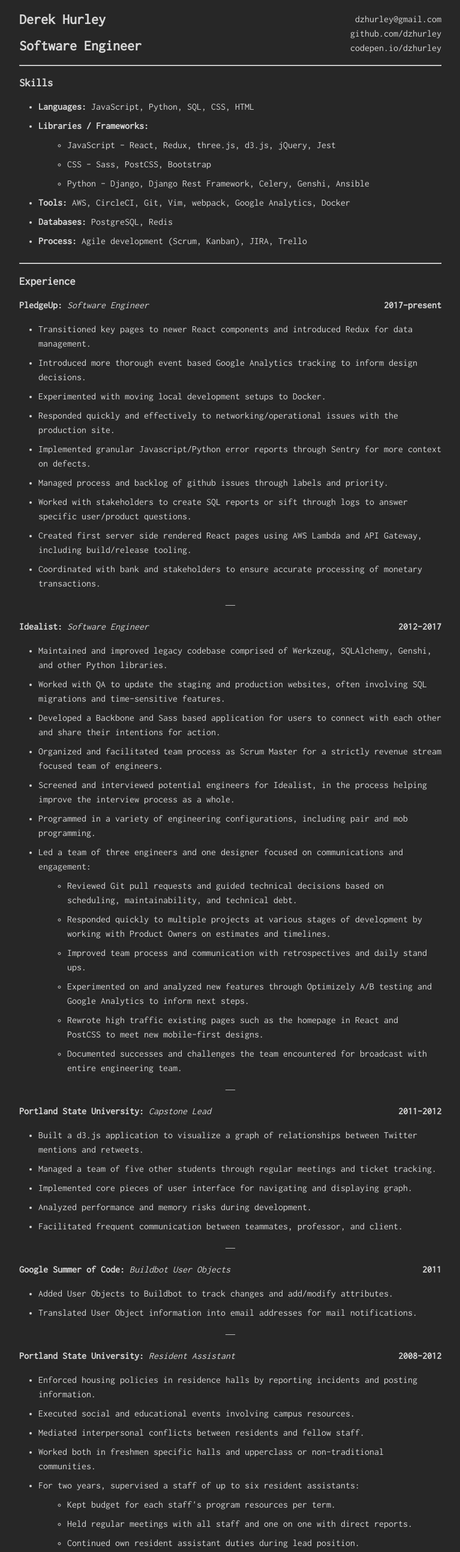
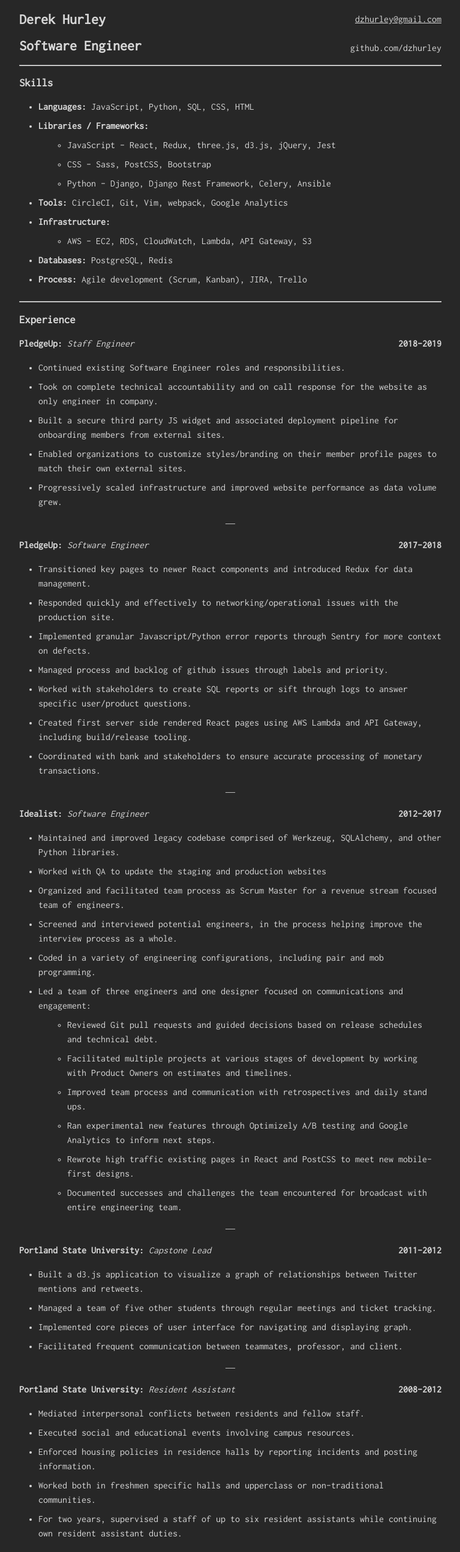
Before and after one commit to dzhurley/resume, a website: page index.html in a window 1280 px wide. Shown: the top 2588 px of the page at 60% size, without its empty margins (256-1023 px from the left). Drawn offline with Linux system fonts and the light colour scheme.

Commit message:
update with all of pledgeup

```diff
--- a/index.html
+++ b/index.html
@@ -8,7 +8,7 @@
 <body>
 <h2 id="derek-hurley">Derek Hurley</h2>
 <h2 id="software-engineer">Software Engineer</h2>
-<p>dzhurley@gmail.com<br>github.com/dzhurley<br>codepen.io/dzhurley</p>
+<p><a href="mailto:dzhurley@gmail.com">dzhurley@gmail.com</a><br>github.com/dzhurley</p>
 <hr>
 <h3 id="skills">Skills</h3>
 <ul>
@@ -16,20 +16,30 @@
 <li><strong>Libraries / Frameworks:</strong><ul>
 <li>JavaScript - React, Redux, three.js, d3.js, jQuery, Jest</li>
 <li>CSS - Sass, PostCSS, Bootstrap</li>
-<li>Python - Django, Django Rest Framework, Celery, Genshi, Ansible</li>
+<li>Python - Django, Django Rest Framework, Celery, Ansible</li>
 </ul>
 </li>
-<li><strong>Tools:</strong> AWS, CircleCI, Git, Vim, webpack, Google Analytics, Docker</li>
+<li><strong>Tools:</strong> CircleCI, Git, Vim, webpack, Google Analytics</li>
+<li><strong>Infrastructure:</strong><ul>
+<li>AWS - EC2, RDS, CloudWatch, Lambda, API Gateway, S3</li>
+</ul>
+</li>
 <li><strong>Databases:</strong> PostgreSQL, Redis</li>
 <li><strong>Process:</strong> Agile development (Scrum, Kanban), JIRA, Trello</li>
 </ul>
 <hr>
 <h3 id="experience">Experience</h3>
-<p><strong>PledgeUp:</strong> <em>Software Engineer</em>  <strong>2017-present</strong></p>
+<p><strong>PledgeUp:</strong> <em>Staff Engineer</em>  <strong>2018-2019</strong></p>
+<ul>
+<li>Continued existing Software Engineer roles and responsibilities.</li>
+<li>Took on complete technical accountability and on call response for the website as only engineer in company.</li>
+<li>Built a secure third party JS widget and associated deployment pipeline for onboarding members from external sites.</li>
+<li>Enabled organizations to customize styles/branding on their member profile pages to match their own external sites.</li>
+<li>Progressively scaled infrastructure and improved website performance as data volume grew.</li>
+</ul>
+<p><strong>PledgeUp:</strong> <em>Software Engineer</em>  <strong>2017-2018</strong></p>
 <ul>
 <li>Transitioned key pages to newer React components and introduced Redux for data management.</li>
-<li>Introduced more thorough event based Google Analytics tracking to inform design decisions.</li>
-<li>Experimented with moving local development setups to Docker.</li>
 <li>Responded quickly and effectively to networking/operational issues with the production site.</li>
 <li>Implemented granular Javascript/Python error reports through Sentry for more context on defects.</li>
 <li>Managed process and backlog of github issues through labels and priority.</li>
@@ -39,18 +49,17 @@
 </ul>
 <p><strong>Idealist:</strong> <em>Software Engineer</em>  <strong>2012-2017</strong></p>
 <ul>
-<li>Maintained and improved legacy codebase comprised of Werkzeug, SQLAlchemy, Genshi, and other Python libraries.</li>
-<li>Worked with QA to update the staging and production websites, often involving SQL migrations and time-sensitive features.</li>
-<li>Developed a Backbone and Sass based application for users to connect with each other and share their intentions for action.</li>
-<li>Organized and facilitated team process as Scrum Master for a strictly revenue stream focused team of engineers.</li>
-<li>Screened and interviewed potential engineers for Idealist, in the process helping improve the interview process as a whole.</li>
-<li>Programmed in a variety of engineering configurations, including pair and mob programming.</li>
+<li>Maintained and improved legacy codebase comprised of Werkzeug, SQLAlchemy, and other Python libraries.</li>
+<li>Worked with QA to update the staging and production websites</li>
+<li>Organized and facilitated team process as Scrum Master for a revenue stream focused team of engineers.</li>
+<li>Screened and interviewed potential engineers, in the process helping improve the interview process as a whole.</li>
+<li>Coded in a variety of engineering configurations, including pair and mob programming.</li>
 <li>Led a team of three engineers and one designer focused on communications and engagement:<ul>
-<li>Reviewed Git pull requests and guided technical decisions based on scheduling, maintainability, and technical debt.</li>
-<li>Responded quickly to multiple projects at various stages of development by working with Product Owners on estimates and timelines.</li>
+<li>Reviewed Git pull requests and guided decisions based on release schedules and technical debt.</li>
+<li>Facilitated multiple projects at various stages of development by working with Product Owners on estimates and timelines.</li>
 <li>Improved team process and communication with retrospectives and daily stand ups.</li>
-<li>Experimented on and analyzed new features through Optimizely A/B testing and Google Analytics to inform next steps.</li>
-<li>Rewrote high traffic existing pages such as the homepage in React and PostCSS to meet new mobile-first designs.</li>
+<li>Ran experimental new features through Optimizely A/B testing and Google Analytics to inform next steps.</li>
+<li>Rewrote high traffic existing pages in React and PostCSS to meet new mobile-first designs.</li>
 <li>Documented successes and challenges the team encountered for broadcast with entire engineering team.</li>
 </ul>
 </li>
@@ -60,26 +69,15 @@
 <li>Built a d3.js application to visualize a graph of relationships between Twitter mentions and retweets.</li>
 <li>Managed a team of five other students through regular meetings and ticket tracking.</li>
 <li>Implemented core pieces of user interface for navigating and displaying graph.</li>
-<li>Analyzed performance and memory risks during development.</li>
 <li>Facilitated frequent communication between teammates, professor, and client.</li>
-</ul>
-<p><strong>Google Summer of Code:</strong> <em>Buildbot User Objects</em>  <strong>2011</strong></p>
-<ul>
-<li>Added User Objects to Buildbot to track changes and add/modify attributes.</li>
-<li>Translated User Object information into email addresses for mail notifications.</li>
 </ul>
 <p><strong>Portland State University:</strong> <em>Resident Assistant</em> <strong>2008-2012</strong></p>
 <ul>
+<li>Mediated interpersonal conflicts between residents and fellow staff.</li>
+<li>Executed social and educational events involving campus resources.</li>
 <li>Enforced housing policies in residence halls by reporting incidents and posting information.</li>
-<li>Executed social and educational events involving campus resources.</li>
-<li>Mediated interpersonal conflicts between residents and fellow staff.</li>
 <li>Worked both in freshmen specific halls and upperclass or non-traditional communities.</li>
-<li>For two years, supervised a staff of up to six resident assistants:<ul>
-<li>Kept budget for each staff&#39;s program resources per term.</li>
-<li>Held regular meetings with all staff and one on one with direct reports.</li>
-<li>Continued own resident assistant duties during lead position.</li>
-</ul>
-</li>
+<li>For two years, supervised a staff of up to six resident assistants while continuing own resident assistant duties.</li>
 </ul>
 <hr>
 <h3 id="education">Education</h3>
--- a/style/style.css
+++ b/style/style.css
@@ -66,7 +66,7 @@
     margin-top: initial;
 }
 
-a {
+body > a {
     display: block;
     margin: 2rem auto;
     padding: 1rem;
@@ -77,7 +77,7 @@
     text-decoration: none;
     max-width: 10rem;
 }
-a:hover {
+body > a:hover {
     background-color: rgba(215, 215, 215, 1);
     color: rgba(39, 39, 39, 1);
 }
@@ -157,7 +157,7 @@
     }
 
     /* Capstone for page break */
-    ul:nth-of-type(3) > li:nth-of-type(6) {
+    p:nth-of-type(4) {
         margin-top: 6rem;
         padding-top: 3rem;
     }
@@ -166,7 +166,7 @@
        margin-top: 0rem;
     }
 
-    a {
+    body > a {
         display: none;
     }
 }
```
Also changed, not shown: package.json (+5 -2 lines), resume.md (+25 -28 lines), 2 other files.
